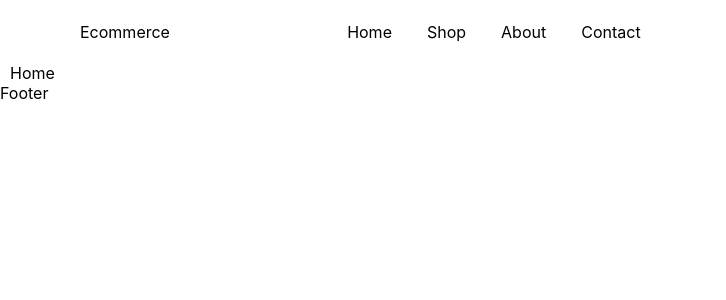
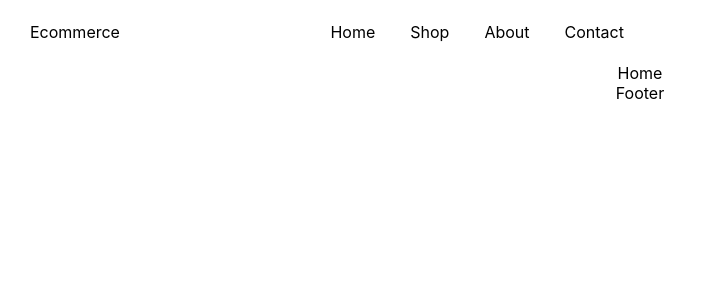
Before and after one commit to ashishthomas2202/Ecom, a Next.js app: page / in a window 1280 px wide. Shown: the top 300 px of the page, without its empty margins (0-726 px from the left). Built offline with nearby package versions, Linux system fonts and the light colour scheme.

Commit message:
layout container complete

```diff
--- a/components/Header/Header.module.scss
+++ b/components/Header/Header.module.scss
@@ -3,6 +3,10 @@
 
 .header{
     height:$header-height;
+    width: $header-width;
+    background-color: $header-color;
+    position: fixed;
+    top:0;
     display: flex;
     justify-content: center;
     align-items: center;
@@ -32,7 +36,6 @@
         display: flex;
         justify-content: space-between;
         align-items: center;
-
         @include for-tablet-landscape{
             display: none;
         }
@@ -66,8 +69,6 @@
 
     }
 
-
-
     .pill{
         height: 40px;
         width: 90px;
@@ -98,8 +99,6 @@
 
     }
 
-
-
     ul {
         list-style: none;
         display: flex;
@@ -115,7 +114,4 @@
         }
     }
 
-
-
-
 }
--- a/components/Layout/Layout.module.scss
+++ b/components/Layout/Layout.module.scss
@@ -1,14 +1,42 @@
 @import '../../styles/variables.module.scss';
+@import '../../styles/mixins.scss';
 
 .layout{
     min-height:100vh;
-
     max-width: 100vw;
     min-width: $page-min-width;
     overflow-x: hidden;
+    display: flex;
+    flex-flow: column;
+    align-items: center;
 
     .container{
-        padding-left:map-get($map: $page-padding, $key: phone );
-        padding-right:map-get($map: $page-padding, $key: phone );
+        width: $header-width;
+        padding-top: $page-padding-top;
+        display: flex;
+        justify-content: center;
+        @include for-phone{
+            min-height:$page-min-height;
+            padding-left:map-get($map: $page-padding, $key: phone );
+            padding-right:map-get($map: $page-padding, $key: phone );
+        }
+        @include for-tablet-portrait{
+            padding-left:map-get($map: $page-padding, $key: tablet-portrait );
+            padding-right:map-get($map: $page-padding, $key: tablet-portrait );
+        }
+        @include for-tablet-landscape{
+            padding-left:map-get($map: $page-padding, $key: tablet-landscape );
+            padding-right:map-get($map: $page-padding, $key: tablet-landscape );
+        }
+        @include for-laptop{
+            min-height:100%;
+            padding-left:map-get($map: $page-padding, $key: laptop );
+            padding-right:map-get($map: $page-padding, $key: laptop );
+        }
+        @include for-desktop{
+            padding-left:map-get($map: $page-padding, $key: desktop );
+            padding-right:map-get($map: $page-padding, $key: desktop );
+        }
     }
+
 }
--- a/styles/variables.module.scss
+++ b/styles/variables.module.scss
@@ -9,23 +9,21 @@ $big-desktop:1500px;
 
 // Layout
 $page-padding:(
-    phone:10px,//not used
-    tablet-portrait:35px,//not used
-    tablet-landscape:20px,//not used
+    phone:10px,
+    tablet-portrait:35px,
+    tablet-landscape:20px,
     laptop:30px,
-    desktop:80px,
-    big-desktop:50px//not used
+    desktop:30px,
 );
-
 $page-min-width: 200px;
 $page-max-width: $big-desktop;
 
 
-
 //Header
+$header-color:#ffffff;
 $header-height:63px;
+$header-width:100vw;
 $header-max-width:$page-max-width;
-
 $menu-gap:(
     phone:10px,//not used
     tablet-portrait:20px,//not used
@@ -36,13 +34,11 @@ $menu-gap:(
 );
 
 
-// $menu-gap:(
-//     phone:10px,//not used
-//     tablet:20px,//not used
-//     laptop:60px,
-//     desktop:90px,
-//     big-desktop:500px//not used
-// );
+// Page Settings
+$page-padding-top:$header-height;
+$page-min-height:calc(100vh - $header-height);
+
+
 
 // color
 $primary-color:#E63946;
```
